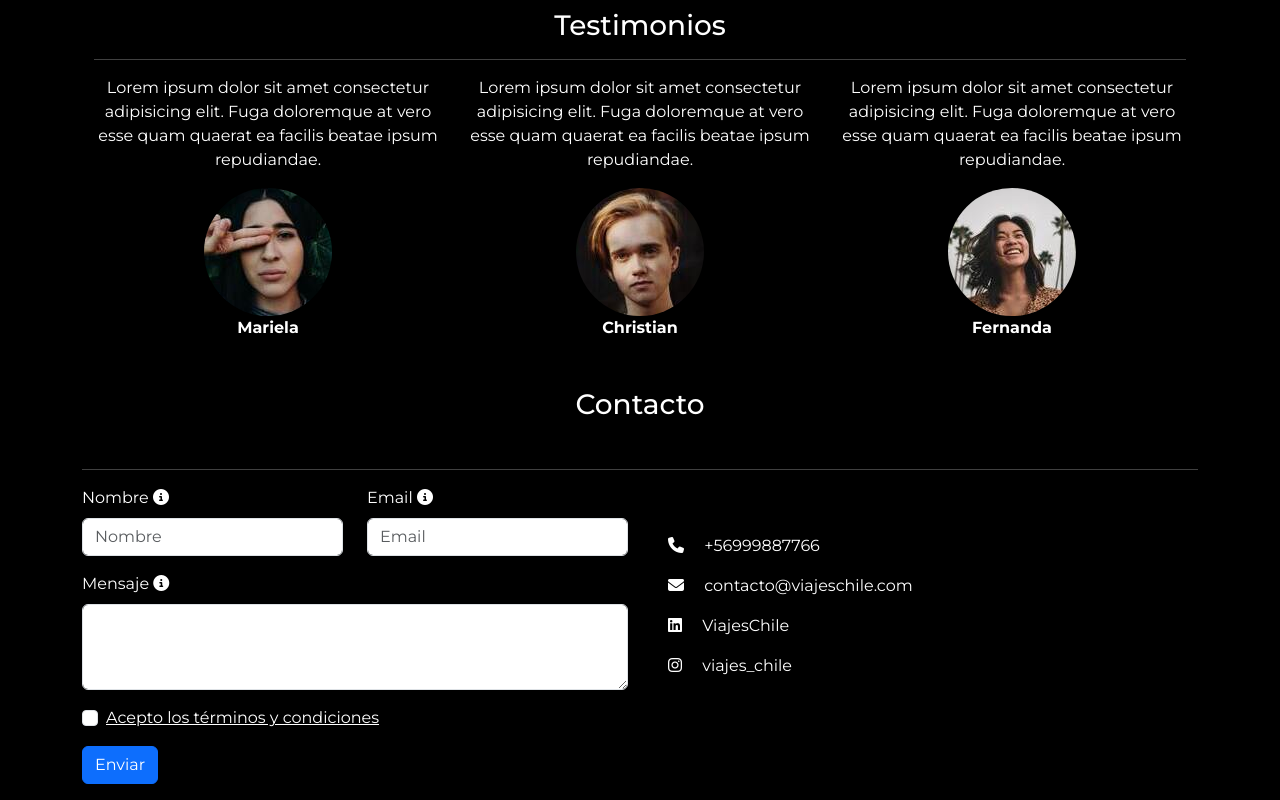
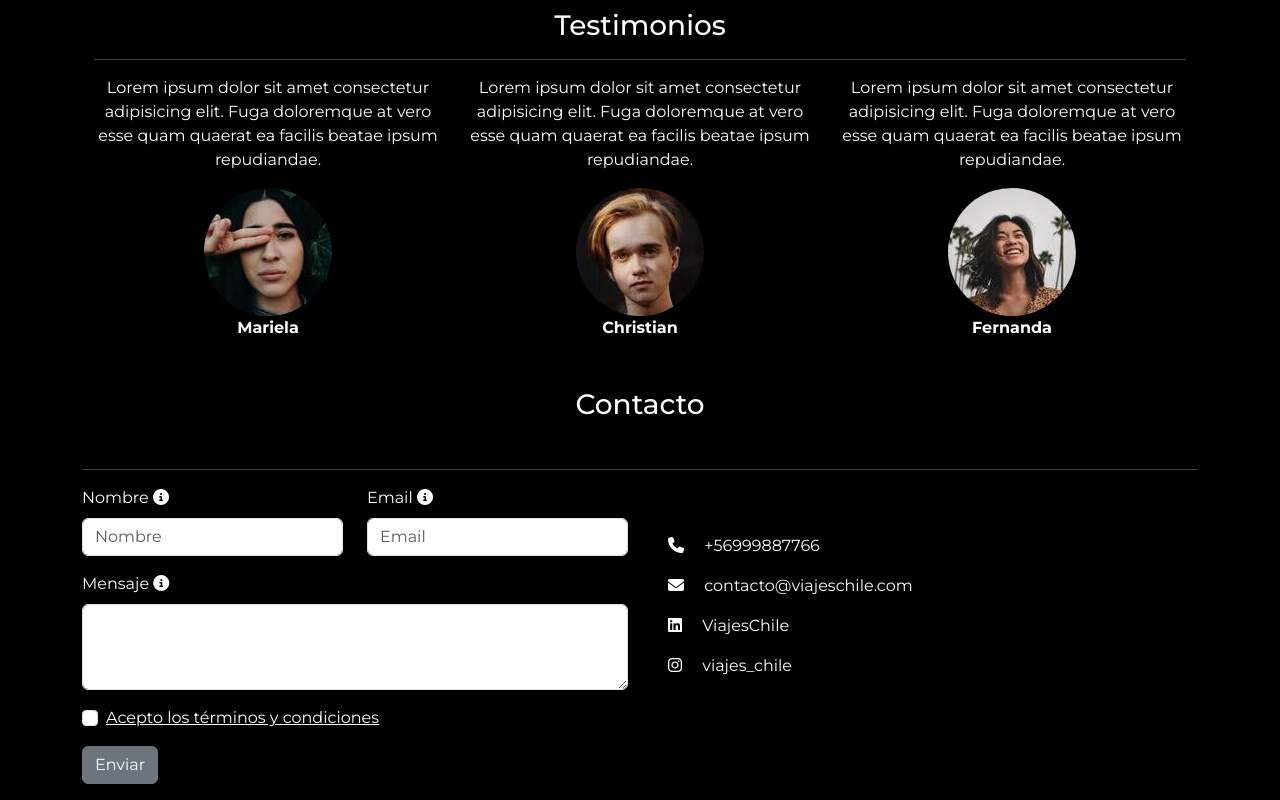
Before and after one commit to omarbenjaminrc/prueba_viajeschile-2, a website: page index.html in a window 1280 px wide. Shown: the part 1843-2643 px from the top of the page. Drawn offline with nearby package versions, Linux system fonts and the light colour scheme.

Commit message:
cambié el color del boton

```diff
--- a/index.html
+++ b/index.html
@@ -283,11 +283,7 @@
                     </div>
 
                     <div id="liveAlertPlaceholder"></div>
-                    <button type="button" class="btn btn-primary mb-3"  id="liveAlertBtn" data-bs-toggle="tooltip" data-bs-title="Presiona para enviar">Enviar</button>
-                    <!-- <button id="enviarCorreo" type="button" class="btn btn-secondary mb-3" data-bs-toggle="tooltip"
-                        data-bs-placement="left" data-bs-title="Presiona para enviar">
-                        Enviar
-                    </button> -->
+                    <button type="button" class="btn btn-secondary mb-3"  id="liveAlertBtn" data-bs-toggle="tooltip" data-bs-title="Presiona para enviar">Enviar</button>
                 </form>
             </div>
 
```
